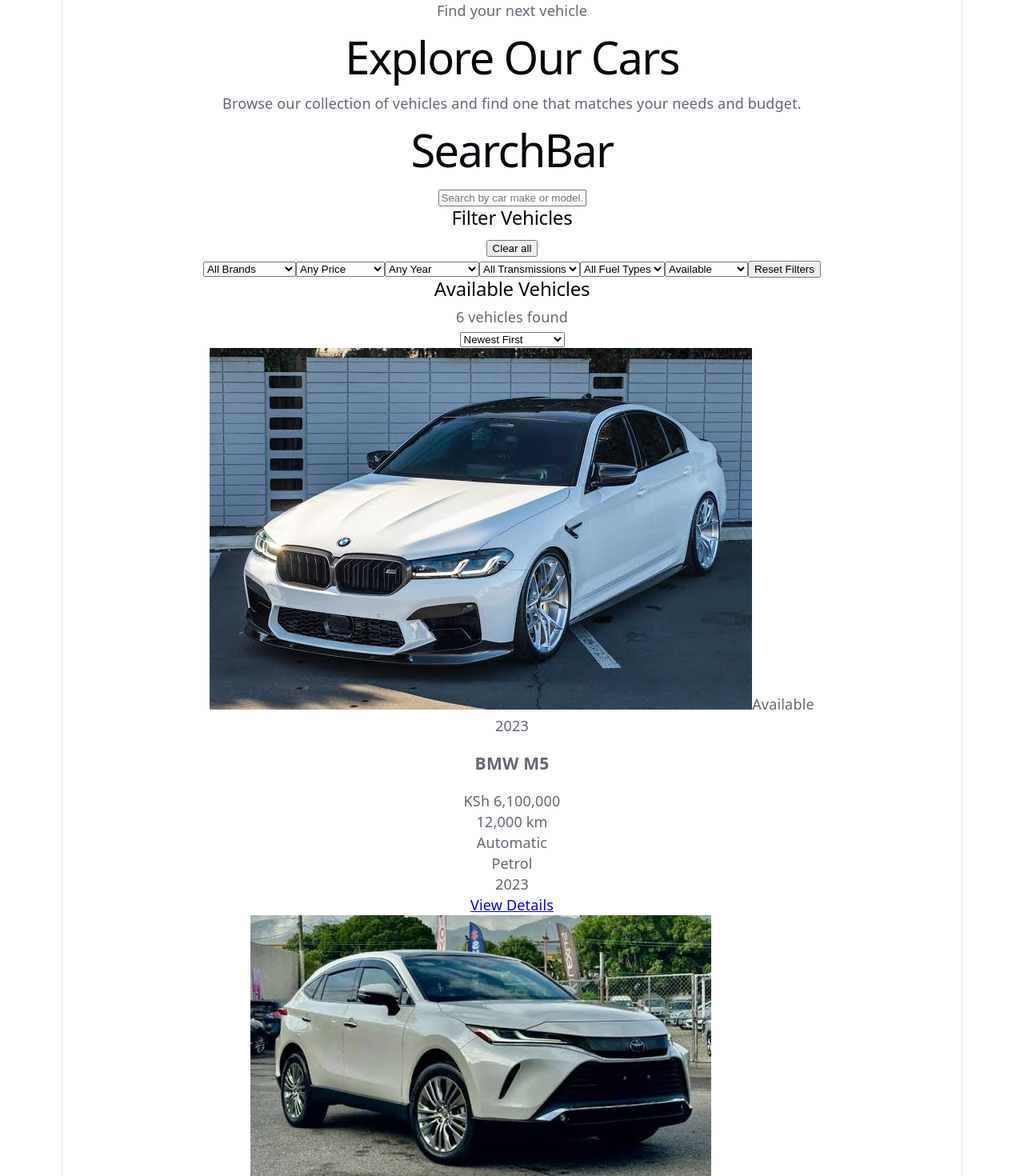
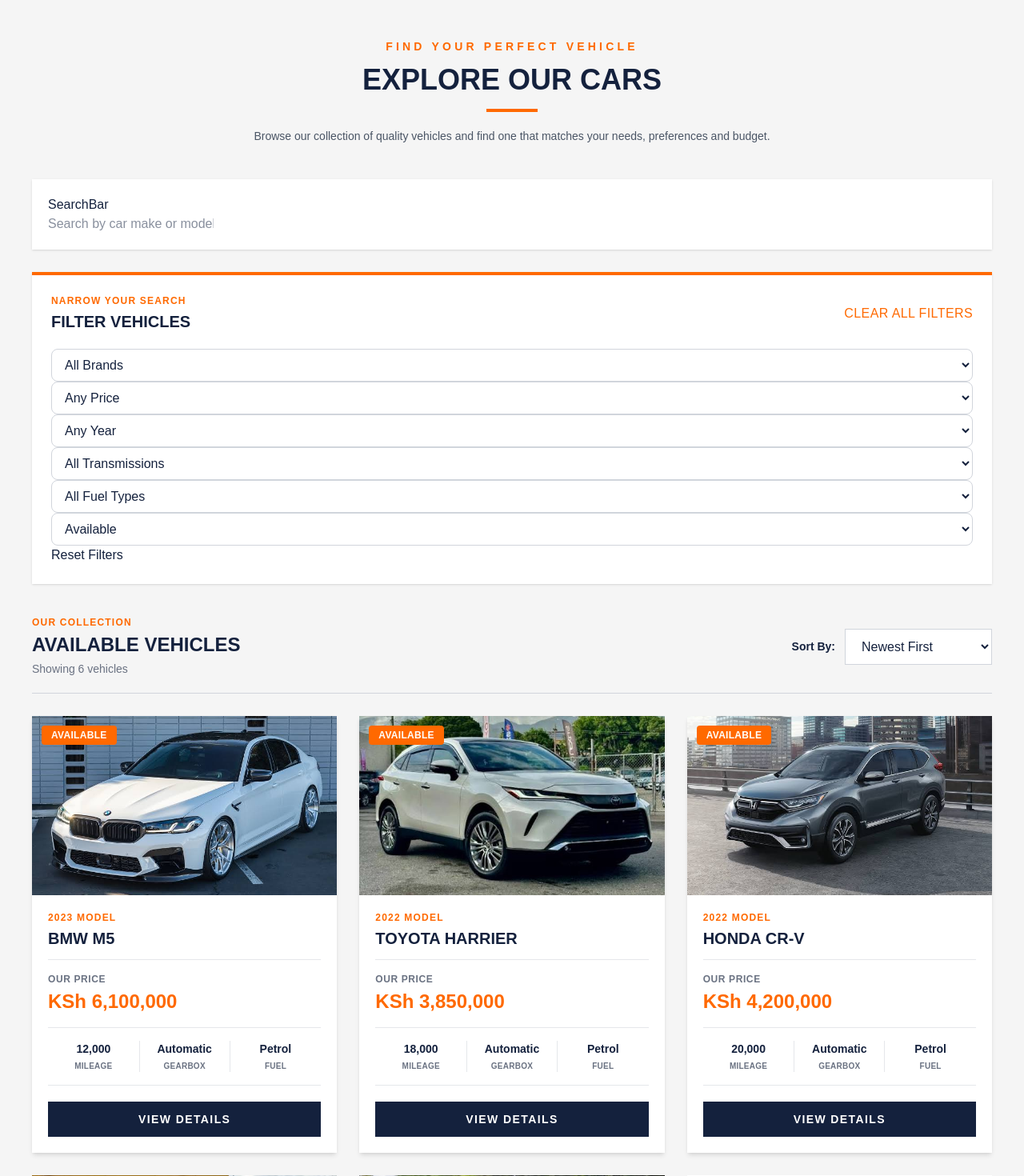
Before and after one commit to macklenton/Car_Dealership, a React (Vite) app: page /cars in a window 1280 px wide. Shown: the top 1470 px of the page at 80% size. Built offline with nearby package versions, Linux system fonts and the light colour scheme.

Commit message:
add tailwind to my car pages

```diff
--- a/src/components/cars/CarCard.jsx
+++ b/src/components/cars/CarCard.jsx
@@ -1,57 +1,99 @@
 
 import { Link } from "react-router-dom";
-
 
 function CarCard({ car }) {
   const formattedPrice = new Intl.NumberFormat("en-KE").format(car.price);
 
   return (
-    <div >
+    <div className="group overflow-hidden bg-white shadow-md transition duration-300 hover:-translate-y-1 hover:shadow-xl">
 
-      <div >
+      {/* Car Image */}
+      <div className="relative h-56 overflow-hidden bg-gray-100">
         <img
           src={car.image}
           alt={`${car.make} ${car.model}`}
-
+          className="h-full w-full object-cover transition duration-500 group-hover:scale-105"
         />
 
+        {/* Status */}
         <span
-          className={`absolute left-3 top-3 rounded-full px-3 py-1 text-xs font-semibold ${
+          className={`absolute left-3 top-3 rounded-sm px-3 py-1 text-xs font-bold uppercase tracking-wide ${
             car.status === "Available"
-              ? "bg-green-100 text-green-700"
+              ? "bg-orange-500 text-white"
               : car.status === "Reserved"
-              ? "bg-yellow-100 text-yellow-700"
-              : "bg-red-100 text-red-700"
+              ? "bg-yellow-400 text-gray-900"
+              : "bg-red-600 text-white"
           }`}
         >
           {car.status}
         </span>
       </div>
 
-      <div >
-        <div>
-          <p >{car.year}</p>
-          <h3 >
+      {/* Car Information */}
+      <div className="p-5">
+
+        {/* Make, Model and Year */}
+        <div className="mb-4 border-b border-gray-200 pb-3">
+          <p className="mb-1 text-xs font-bold uppercase tracking-widest text-orange-500">
+            {car.year} Model
+          </p>
+
+          <h3 className="text-xl font-bold uppercase text-[#14213d]">
             {car.make} {car.model}
           </h3>
         </div>
 
-        <p >
-          KSh {formattedPrice}
-        </p>
+        {/* Price */}
+        <div className="mb-4">
+          <p className="text-xs font-semibold uppercase tracking-wider text-gray-500">
+            Our Price
+          </p>
 
-        <div >
-          <p>{car.mileage.toLocaleString()} km</p>
-          <p>{car.transmission}</p>
-          <p>{car.fuel}</p>
-          <p>{car.year}</p>
+          <p className="mt-1 text-2xl font-extrabold text-orange-500">
+            KSh {formattedPrice}
+          </p>
         </div>
 
+        {/* Specifications */}
+        <div className="mb-5 grid grid-cols-3 border-y border-gray-200 py-4 text-center">
+
+          <div className="px-1">
+            <p className="text-sm font-bold text-[#14213d]">
+              {Number(car.mileage || 0).toLocaleString()}
+            </p>
+            <p className="mt-1 text-[10px] font-semibold uppercase tracking-wide text-gray-500">
+              Mileage
+            </p>
+          </div>
+
+          <div className="border-x border-gray-200 px-1">
+            <p className="text-sm font-bold text-[#14213d]">
+              {car.transmission}
+            </p>
+            <p className="mt-1 text-[10px] font-semibold uppercase tracking-wide text-gray-500">
+              Gearbox
+            </p>
+          </div>
+
+          <div className="px-1">
+            <p className="text-sm font-bold text-[#14213d]">
+              {car.fuel}
+            </p>
+            <p className="mt-1 text-[10px] font-semibold uppercase tracking-wide text-gray-500">
+              Fuel
+            </p>
+          </div>
+
+        </div>
+
+        {/* Details Button */}
         <Link
           to={`/cars/${car.id}`}
-          >
+          className="block w-full bg-[#14213d] px-4 py-3 text-center text-sm font-bold uppercase tracking-widest text-white transition duration-300 hover:bg-orange-500"
+        >
           View Details
         </Link>
+
       </div>
     </div>
   );
--- a/src/data/cars.js
+++ b/src/data/cars.js
@@ -1,5 +1,3 @@
-
-
 
 const cars = [
   {
--- a/src/features/cars/pages/Cars.jsx
+++ b/src/features/cars/pages/Cars.jsx
@@ -91,41 +91,60 @@ function Cars() {
   }, [search, filters, sort]);
 
   return (
-    <main className="min-h-screen bg-gray-50 px-5 py-10 md:px-10">
+    <main className="min-h-screen bg-[#f5f5f5] px-5 py-12 md:px-10">
 
       <section className="mx-auto max-w-7xl">
 
-        {/* Page heading */}
-        <div className="mb-8">
-          <p className="mb-2 text-sm font-semibold uppercase tracking-wider text-blue-700">
-            Find your next vehicle
+        {/* Page Heading */}
+        <div className="mb-10 text-center">
+
+          <p className="mb-3 text-sm font-bold uppercase tracking-[0.3em] text-orange-500">
+            Find Your Perfect Vehicle
           </p>
 
-          <h1 className="text-3xl font-bold text-gray-900 md:text-4xl">
+          <h1 className="text-3xl font-extrabold uppercase text-[#14213d] md:text-4xl">
             Explore Our Cars
           </h1>
 
-          <p className="mt-3 max-w-2xl text-gray-600">
-            Browse our collection of vehicles and find one that matches
-            your needs and budget.
+          <div className="mx-auto mt-4 h-1 w-16 bg-orange-500"></div>
+
+          <p className="mx-auto mt-4 max-w-2xl text-sm leading-7 text-gray-600">
+            Browse our collection of quality vehicles and find one that
+            matches your needs, preferences and budget.
           </p>
+
         </div>
 
         {/* Search */}
-        <div className="mb-6">
-          <SearchBar search={search} setSearch={setSearch} />
+        <div className="mb-7 bg-white p-4 shadow-sm md:p-5">
+          <SearchBar
+            search={search}
+            setSearch={setSearch}
+          />
         </div>
 
         {/* Filters */}
-        <div className="mb-8 rounded-xl border border-gray-200 bg-white p-5">
-          <div className="mb-4 flex items-center justify-between">
-            <h2 className="font-bold text-gray-900">Filter Vehicles</h2>
+        <div className="mb-10 border-t-4 border-orange-500 bg-white p-5 shadow-sm md:p-6">
+
+          <div className="mb-5 flex flex-col justify-between gap-3 sm:flex-row sm:items-center">
+
+            <div>
+              <p className="text-xs font-bold uppercase tracking-widest text-orange-500">
+                Narrow Your Search
+              </p>
+
+              <h2 className="mt-1 text-xl font-bold uppercase text-[#14213d]">
+                Filter Vehicles
+              </h2>
+            </div>
+
             <button
               onClick={resetFilters}
-              className="text-sm font-semibold text-blue-700 hover:underline"
+              className="text-sm font-bold uppercase tracking-wide text-orange-500 transition hover:text-[#14213d]"
             >
-              Clear all
+              Clear All Filters
             </button>
+
           </div>
 
           <CarFilters
@@ -133,23 +152,39 @@ function Cars() {
             onFilterChange={handleFilterChange}
             onReset={resetFilters}
           />
+
         </div>
 
-        {/* Results heading and sorting */}
-        <div className="mb-6 flex flex-col justify-between gap-4 sm:flex-row sm:items-center">
+        {/* Results Heading and Sorting */}
+        <div className="mb-7 flex flex-col justify-between gap-4 border-b border-gray-300 pb-5 sm:flex-row sm:items-center">
+
           <div>
-            <h2 className="text-xl font-bold text-gray-900">
+            <p className="text-xs font-bold uppercase tracking-widest text-orange-500">
+              Our Collection
+            </p>
+
+            <h2 className="mt-1 text-2xl font-extrabold uppercase text-[#14213d]">
               Available Vehicles
             </h2>
-            <p className="text-sm text-gray-500">
-              {filteredCars.length} vehicles found
+
+            <p className="mt-1 text-sm text-gray-500">
+              Showing {filteredCars.length} vehicles
             </p>
           </div>
 
+          <div className="flex items-center gap-3">
+            <label
+              htmlFor="sort"
+              className="text-sm font-semibold text-[#14213d]"
+            >
+              Sort By:
+            </label>
+
             <select
+              id="sort"
               value={sort}
               onChange={(e) => setSort(e.target.value)}
-            className="rounded-lg border border-gray-300 bg-white px-4 py-2.5 outline-none"
+              className="border border-gray-300 bg-white px-4 py-3 text-sm text-[#14213d] outline-none focus:border-orange-500"
             >
               <option value="newest">Newest First</option>
               <option value="priceLow">Price: Low to High</option>
@@ -157,28 +192,45 @@ function Cars() {
             </select>
           </div>
 
-        {/* Vehicle cards */}
+        </div>
+
+        {/* Vehicle Cards */}
         {filteredCars.length > 0 ? (
-          <div className="grid grid-cols-1 gap-6 sm:grid-cols-2 lg:grid-cols-3">
+
+          <div className="grid grid-cols-1 gap-7 sm:grid-cols-2 lg:grid-cols-3">
+
             {filteredCars.map((car) => (
-              <CarCard key={car.id} car={car} />
+              <CarCard
+                key={car.id}
+                car={car}
+              />
             ))}
+
           </div>
+
         ) : (
-          <div className="rounded-xl border border-gray-200 bg-white py-16 text-center">
-            <h3 className="text-xl font-bold text-gray-900">
-              No vehicles found
+
+          /* Empty State */
+          <div className="border-t-4 border-orange-500 bg-white px-5 py-16 text-center shadow-sm">
+
+            <h3 className="text-2xl font-bold uppercase text-[#14213d]">
+              No Vehicles Found
             </h3>
-            <p className="mt-2 text-gray-500">
+
+            <p className="mt-3 text-gray-500">
+              We couldn't find vehicles matching your search.
               Try changing your search or filters.
             </p>
+
             <button
               onClick={resetFilters}
-              className="mt-5 rounded-lg bg-gray-900 px-5 py-2.5 font-semibold text-white hover:bg-blue-700"
+              className="mt-6 bg-[#14213d] px-7 py-3 text-sm font-bold uppercase tracking-wider text-white transition hover:bg-orange-500"
             >
               Reset Search
             </button>
+
           </div>
+
         )}
 
       </section>
--- a/src/index.css
+++ b/src/index.css
@@ -1,111 +1,39 @@
-:root {
-  --text: #6b6375;
-  --text-h: #08060d;
-  --bg: #fff;
-  --border: #e5e4e7;
-  --code-bg: #f4f3ec;
-  --accent: #aa3bff;
-  --accent-bg: rgba(170, 59, 255, 0.1);
-  --accent-border: rgba(170, 59, 255, 0.5);
-  --social-bg: rgba(244, 243, 236, 0.5);
-  --shadow:
-    rgba(0, 0, 0, 0.1) 0 10px 15px -3px, rgba(0, 0, 0, 0.05) 0 4px 6px -2px;
 
-  --sans: system-ui, 'Segoe UI', Roboto, sans-serif;
-  --heading: system-ui, 'Segoe UI', Roboto, sans-serif;
-  --mono: ui-monospace, Consolas, monospace;
+@import "tailwindcss";
 
-  font: 18px/145% var(--sans);
-  letter-spacing: 0.18px;
-  color-scheme: light dark;
-  color: var(--text);
-  background: var(--bg);
-  font-synthesis: none;
-  text-rendering: optimizeLegibility;
-  -webkit-font-smoothing: antialiased;
-  -moz-osx-font-smoothing: grayscale;
+/* Royal Cars Design System */
 
-  @media (max-width: 1024px) {
-    font-size: 16px;
-  }
+@theme {
+  --color-primary: #14213d;
+  --color-secondary: #f97316;
+  --color-page: #f5f5f5;
+  --color-heading: #14213d;
+  --color-body: #6b7280;
+
+  --font-main: Arial, Helvetica, sans-serif;
 }
 
-@media (prefers-color-scheme: dark) {
-  :root {
-    --text: #9ca3af;
-    --text-h: #f3f4f6;
-    --bg: #16171d;
-    --border: #2e303a;
-    --code-bg: #1f2028;
-    --accent: #c084fc;
-    --accent-bg: rgba(192, 132, 252, 0.15);
-    --accent-border: rgba(192, 132, 252, 0.5);
-    --social-bg: rgba(47, 48, 58, 0.5);
-    --shadow:
-      rgba(0, 0, 0, 0.4) 0 10px 15px -3px, rgba(0, 0, 0, 0.25) 0 4px 6px -2px;
-  }
+/* Global styles */
 
-  #social .button-icon {
-    filter: invert(1) brightness(2);
-  }
+* {
+  box-sizing: border-box;
 }
 
 body {
   margin: 0;
+  padding: 0;
+  font-family: var(--font-main);
+  background-color: var(--color-page);
+  color: var(--color-heading);
 }
 
-#root {
-  width: 1126px;
-  max-width: 100%;
-  margin: 0 auto;
-  text-align: center;
-  border-inline: 1px solid var(--border);
-  min-height: 100svh;
-  display: flex;
-  flex-direction: column;
-  box-sizing: border-box;
+button,
+input,
+select,
+textarea {
+  font: inherit;
 }
 
-h1,
-h2 {
-  font-family: var(--heading);
-  font-weight: 500;
-  color: var(--text-h);
+a {
+  text-decoration: none;
 }
-
-h1 {
-  font-size: 56px;
-  letter-spacing: -1.68px;
-  margin: 32px 0;
-  @media (max-width: 1024px) {
-    font-size: 36px;
-    margin: 20px 0;
-  }
-}
-h2 {
-  font-size: 24px;
-  line-height: 118%;
-  letter-spacing: -0.24px;
-  margin: 0 0 8px;
-  @media (max-width: 1024px) {
-    font-size: 20px;
-  }
-}
-p {
-  margin: 0;
-}
-
-code,
-.counter {
-  font-family: var(--mono);
-  display: inline-flex;
-  border-radius: 4px;
-  color: var(--text-h);
-}
-
-code {
-  font-size: 15px;
-  line-height: 135%;
-  padding: 4px 8px;
-  background: var(--code-bg);
-}
--- a/vite.config.js
+++ b/vite.config.js
@@ -1,7 +1,8 @@
 import react from '@vitejs/plugin-react'
 import { defineConfig } from 'vite'
+import tailwindcss from '@tailwindcss/vite'
 
 // https://vite.dev/config/
 export default defineConfig({
-  plugins: [react()],
+  plugins: [react(), tailwindcss()],
 })
```
Lines whose indentation alone changed are shown as unchanged.
